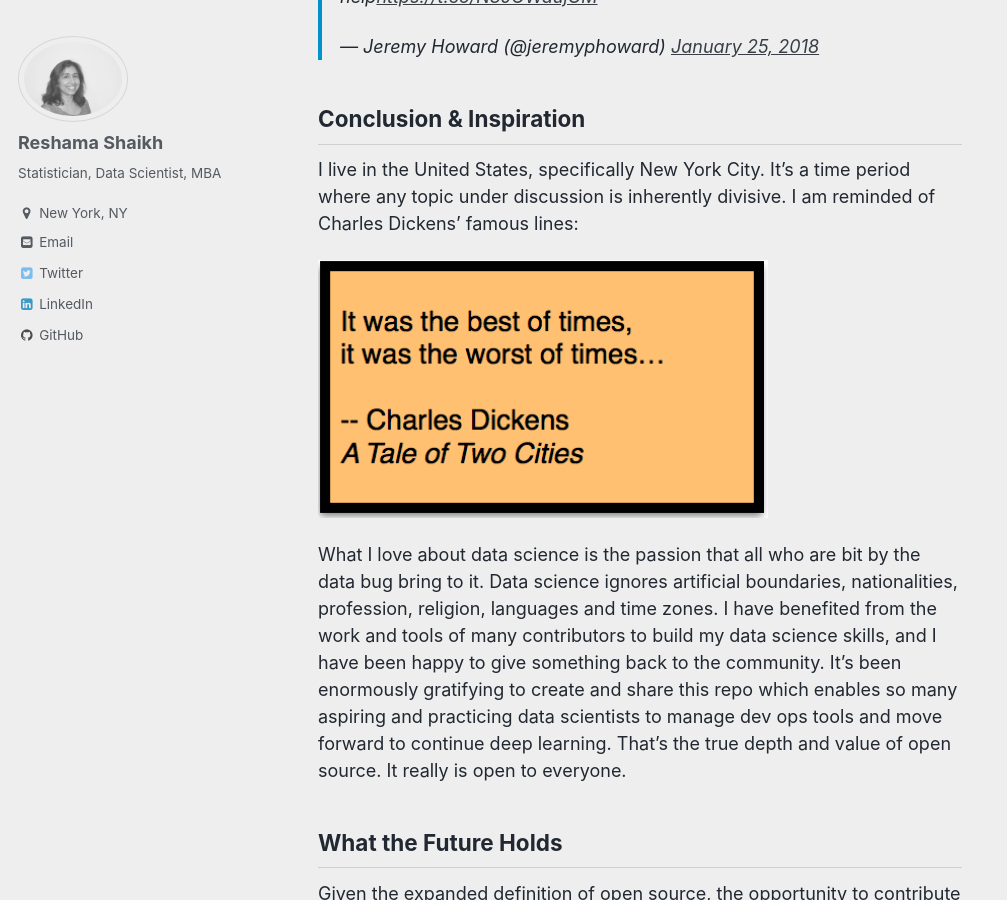
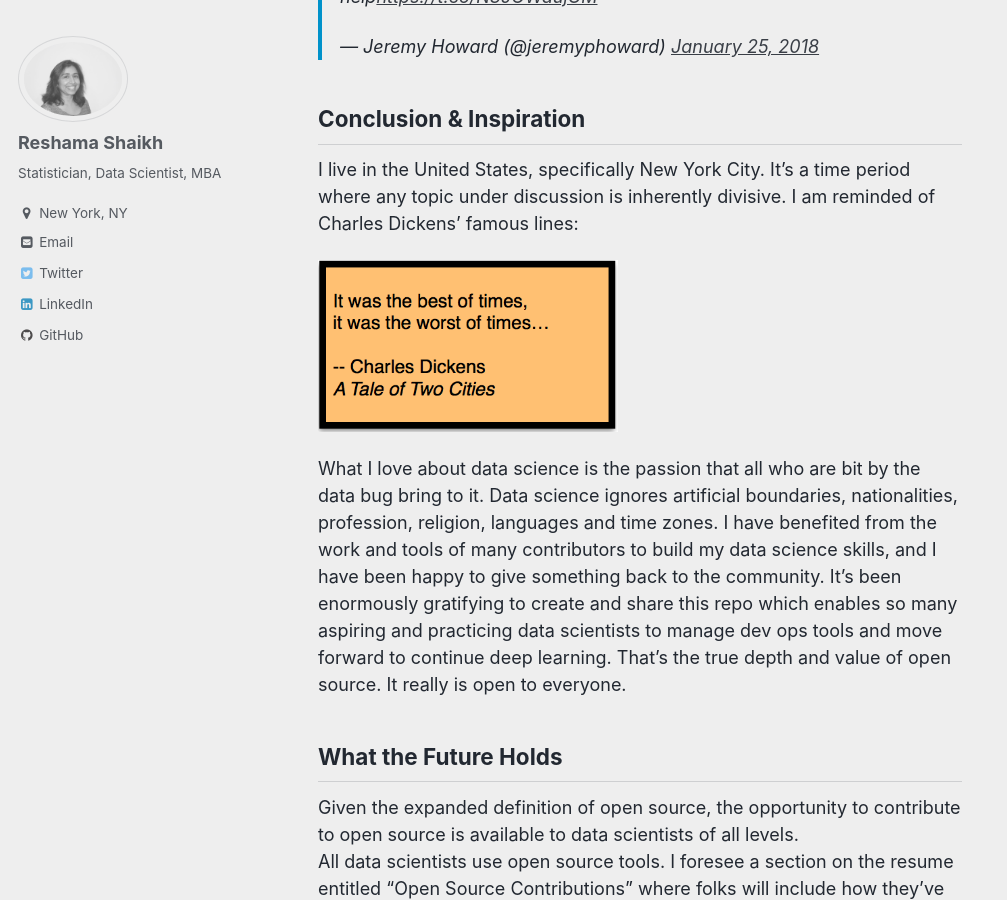
Before and after one commit to reshamas/reshamas.github.io, a Jekyll site: the page built from _posts/2018-04-07-how-i-unknowingly-contributed-to-open-source.md, in a window 1280 px wide and 900 px high, scrolled down 3682 px. Shown: the whole window, without its empty margins (0-1007 px from the left). Built offline with Jekyll 4.4.1, drawn with Linux system fonts in a browser that asks for light colours; emoji names are drawn with the system emoji font; comment, search, counter and statistics services are not loaded.

Commit message:
Update 2018-04-07-how-i-unknowingly-contributed-to-open-source.md

```diff
--- a/_posts/2018-04-07-how-i-unknowingly-contributed-to-open-source.md
+++ b/_posts/2018-04-07-how-i-unknowingly-contributed-to-open-source.md
@@ -71,7 +71,7 @@ I contributed to open source!
 
 I live in the United States, specifically New York City.  It’s a time period where any topic under discussion is inherently divisive.  I am reminded of Charles Dickens’ famous lines:
 
-<img src="../assets/images/charles_dickens.png" align="center"  height="300" width="450" >
+<img src="../assets/images/charles_dickens.png" align="center"  height="200" width="300" >
 
 What I love about data science is the passion that all who are bit by the data bug bring to it.  Data science ignores artificial boundaries, nationalities, profession, religion, languages and time zones.  I have benefited from the work and tools of many contributors to build my data science skills, and I have been happy to give something back to the community.  It’s been enormously gratifying to create and share this repo which enables so many aspiring and practicing data scientists to manage dev ops tools and move forward to continue deep learning.  That’s the true depth and value of open source.  It really is open to everyone.
 
```
